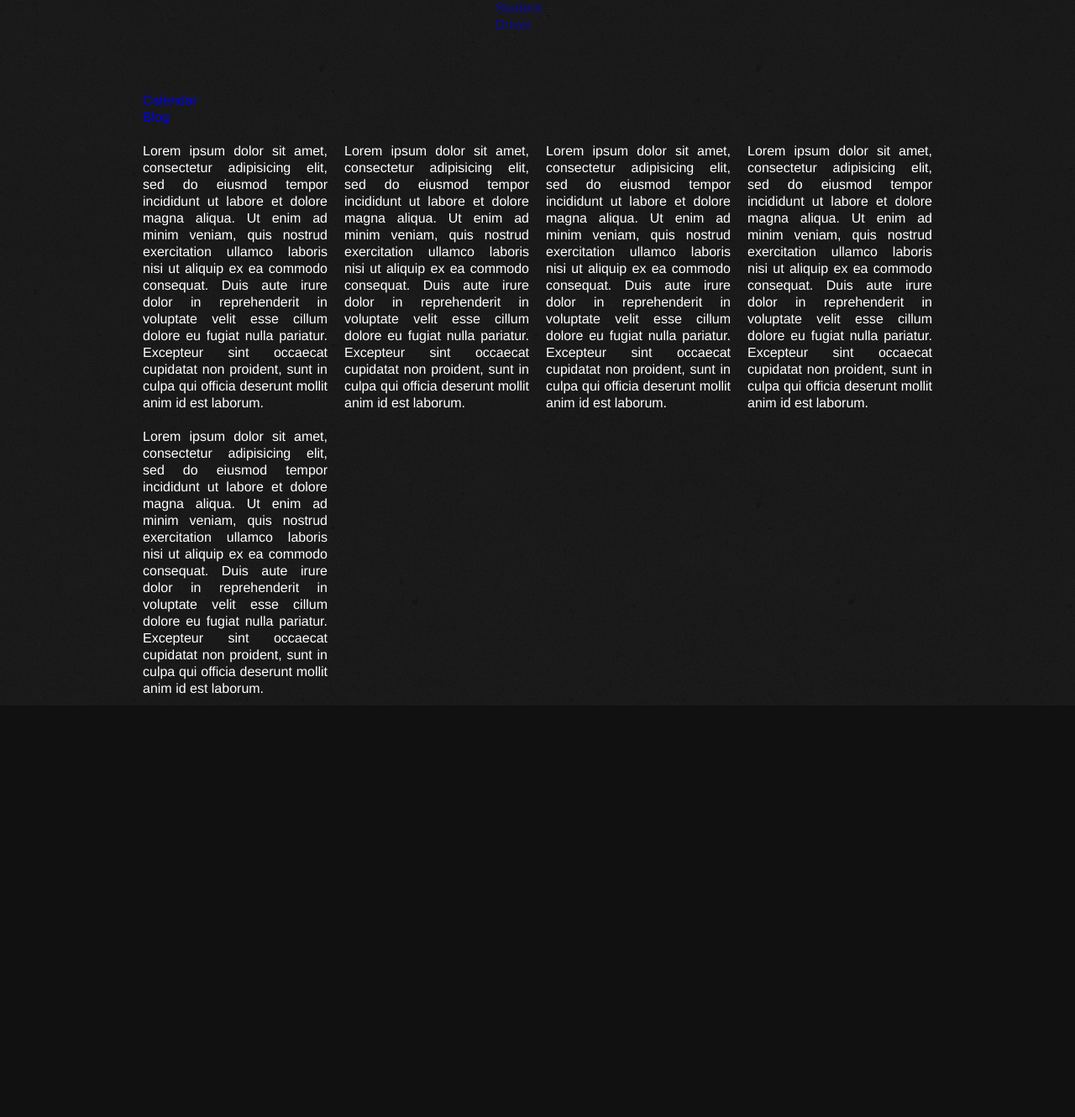
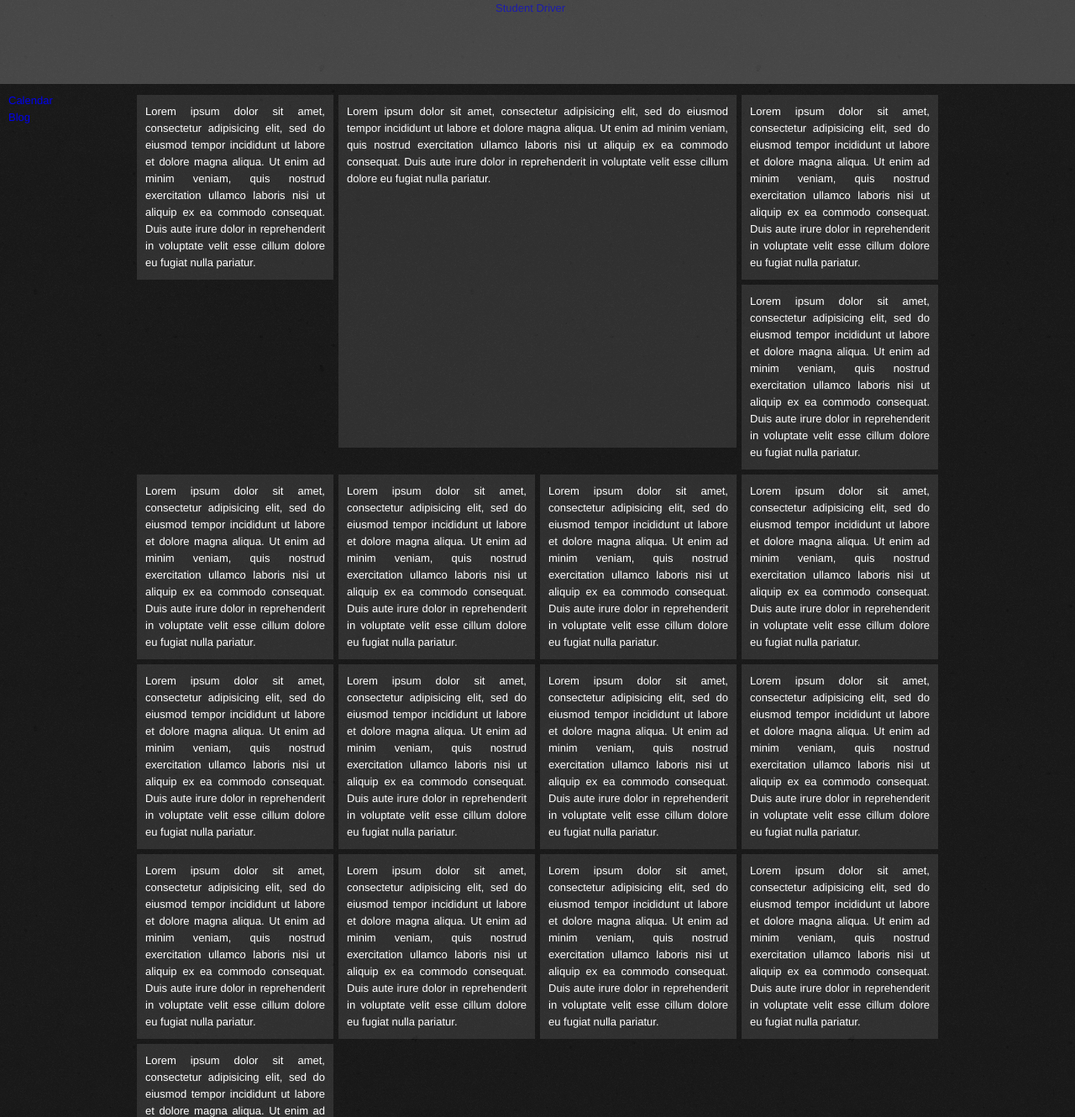
Before and after one commit to wanderingmatt/student-driver, a plain HTML site: page index.html in a window 1280 px wide. Shown: the top 1330 px of the page at 84% size. Before the commit the page ends 840 px from the top, so only its background shows below. Drawn offline with Linux system fonts and the light colour scheme.

Commit message:
Basic layout ahead of masonry.

```diff
--- a/index.html
+++ b/index.html
@@ -16,21 +16,93 @@
     </ul>
   </nav>
   <section>
+    <ul>
+      <li>
         <article>
-      <p>Lorem ipsum dolor sit amet, consectetur adipisicing elit, sed do eiusmod tempor incididunt ut labore et dolore magna aliqua. Ut enim ad minim veniam, quis nostrud exercitation ullamco laboris nisi ut aliquip ex ea commodo consequat. Duis aute irure dolor in reprehenderit in voluptate velit esse cillum dolore eu fugiat nulla pariatur. Excepteur sint occaecat cupidatat non proident, sunt in culpa qui officia deserunt mollit anim id est laborum.</p>
+          <p>Lorem ipsum dolor sit amet, consectetur adipisicing elit, sed do eiusmod tempor incididunt ut labore et dolore magna aliqua. Ut enim ad minim veniam, quis nostrud exercitation ullamco laboris nisi ut aliquip ex ea commodo consequat. Duis aute irure dolor in reprehenderit in voluptate velit esse cillum dolore eu fugiat nulla pariatur.</p>
         </article>
+      </li>
+      <li class="photo">
         <article>
-      <p>Lorem ipsum dolor sit amet, consectetur adipisicing elit, sed do eiusmod tempor incididunt ut labore et dolore magna aliqua. Ut enim ad minim veniam, quis nostrud exercitation ullamco laboris nisi ut aliquip ex ea commodo consequat. Duis aute irure dolor in reprehenderit in voluptate velit esse cillum dolore eu fugiat nulla pariatur. Excepteur sint occaecat cupidatat non proident, sunt in culpa qui officia deserunt mollit anim id est laborum.</p>
+          <p>Lorem ipsum dolor sit amet, consectetur adipisicing elit, sed do eiusmod tempor incididunt ut labore et dolore magna aliqua. Ut enim ad minim veniam, quis nostrud exercitation ullamco laboris nisi ut aliquip ex ea commodo consequat. Duis aute irure dolor in reprehenderit in voluptate velit esse cillum dolore eu fugiat nulla pariatur.</p>
         </article>
+      </li>
+      <li>
         <article>
-      <p>Lorem ipsum dolor sit amet, consectetur adipisicing elit, sed do eiusmod tempor incididunt ut labore et dolore magna aliqua. Ut enim ad minim veniam, quis nostrud exercitation ullamco laboris nisi ut aliquip ex ea commodo consequat. Duis aute irure dolor in reprehenderit in voluptate velit esse cillum dolore eu fugiat nulla pariatur. Excepteur sint occaecat cupidatat non proident, sunt in culpa qui officia deserunt mollit anim id est laborum.</p>
+          <p>Lorem ipsum dolor sit amet, consectetur adipisicing elit, sed do eiusmod tempor incididunt ut labore et dolore magna aliqua. Ut enim ad minim veniam, quis nostrud exercitation ullamco laboris nisi ut aliquip ex ea commodo consequat. Duis aute irure dolor in reprehenderit in voluptate velit esse cillum dolore eu fugiat nulla pariatur.</p>
         </article>
+      </li>
+      <li>
         <article>
-      <p>Lorem ipsum dolor sit amet, consectetur adipisicing elit, sed do eiusmod tempor incididunt ut labore et dolore magna aliqua. Ut enim ad minim veniam, quis nostrud exercitation ullamco laboris nisi ut aliquip ex ea commodo consequat. Duis aute irure dolor in reprehenderit in voluptate velit esse cillum dolore eu fugiat nulla pariatur. Excepteur sint occaecat cupidatat non proident, sunt in culpa qui officia deserunt mollit anim id est laborum.</p>
+          <p>Lorem ipsum dolor sit amet, consectetur adipisicing elit, sed do eiusmod tempor incididunt ut labore et dolore magna aliqua. Ut enim ad minim veniam, quis nostrud exercitation ullamco laboris nisi ut aliquip ex ea commodo consequat. Duis aute irure dolor in reprehenderit in voluptate velit esse cillum dolore eu fugiat nulla pariatur.</p>
         </article>
+      </li>
+      <li>
         <article>
-      <p>Lorem ipsum dolor sit amet, consectetur adipisicing elit, sed do eiusmod tempor incididunt ut labore et dolore magna aliqua. Ut enim ad minim veniam, quis nostrud exercitation ullamco laboris nisi ut aliquip ex ea commodo consequat. Duis aute irure dolor in reprehenderit in voluptate velit esse cillum dolore eu fugiat nulla pariatur. Excepteur sint occaecat cupidatat non proident, sunt in culpa qui officia deserunt mollit anim id est laborum.</p>
+          <p>Lorem ipsum dolor sit amet, consectetur adipisicing elit, sed do eiusmod tempor incididunt ut labore et dolore magna aliqua. Ut enim ad minim veniam, quis nostrud exercitation ullamco laboris nisi ut aliquip ex ea commodo consequat. Duis aute irure dolor in reprehenderit in voluptate velit esse cillum dolore eu fugiat nulla pariatur.</p>
         </article>
+      </li>
+      <li>
+        <article>
+          <p>Lorem ipsum dolor sit amet, consectetur adipisicing elit, sed do eiusmod tempor incididunt ut labore et dolore magna aliqua. Ut enim ad minim veniam, quis nostrud exercitation ullamco laboris nisi ut aliquip ex ea commodo consequat. Duis aute irure dolor in reprehenderit in voluptate velit esse cillum dolore eu fugiat nulla pariatur.</p>
+        </article>
+      </li>
+      <li>
+        <article>
+          <p>Lorem ipsum dolor sit amet, consectetur adipisicing elit, sed do eiusmod tempor incididunt ut labore et dolore magna aliqua. Ut enim ad minim veniam, quis nostrud exercitation ullamco laboris nisi ut aliquip ex ea commodo consequat. Duis aute irure dolor in reprehenderit in voluptate velit esse cillum dolore eu fugiat nulla pariatur.</p>
+        </article>
+      </li>
+      <li>
+        <article>
+          <p>Lorem ipsum dolor sit amet, consectetur adipisicing elit, sed do eiusmod tempor incididunt ut labore et dolore magna aliqua. Ut enim ad minim veniam, quis nostrud exercitation ullamco laboris nisi ut aliquip ex ea commodo consequat. Duis aute irure dolor in reprehenderit in voluptate velit esse cillum dolore eu fugiat nulla pariatur.</p>
+        </article>
+      </li>
+      <li>
+        <article>
+          <p>Lorem ipsum dolor sit amet, consectetur adipisicing elit, sed do eiusmod tempor incididunt ut labore et dolore magna aliqua. Ut enim ad minim veniam, quis nostrud exercitation ullamco laboris nisi ut aliquip ex ea commodo consequat. Duis aute irure dolor in reprehenderit in voluptate velit esse cillum dolore eu fugiat nulla pariatur.</p>
+        </article>
+      </li>
+      <li>
+        <article>
+          <p>Lorem ipsum dolor sit amet, consectetur adipisicing elit, sed do eiusmod tempor incididunt ut labore et dolore magna aliqua. Ut enim ad minim veniam, quis nostrud exercitation ullamco laboris nisi ut aliquip ex ea commodo consequat. Duis aute irure dolor in reprehenderit in voluptate velit esse cillum dolore eu fugiat nulla pariatur.</p>
+        </article>
+      </li>
+      <li>
+        <article>
+          <p>Lorem ipsum dolor sit amet, consectetur adipisicing elit, sed do eiusmod tempor incididunt ut labore et dolore magna aliqua. Ut enim ad minim veniam, quis nostrud exercitation ullamco laboris nisi ut aliquip ex ea commodo consequat. Duis aute irure dolor in reprehenderit in voluptate velit esse cillum dolore eu fugiat nulla pariatur.</p>
+        </article>
+      </li>
+      <li>
+        <article>
+          <p>Lorem ipsum dolor sit amet, consectetur adipisicing elit, sed do eiusmod tempor incididunt ut labore et dolore magna aliqua. Ut enim ad minim veniam, quis nostrud exercitation ullamco laboris nisi ut aliquip ex ea commodo consequat. Duis aute irure dolor in reprehenderit in voluptate velit esse cillum dolore eu fugiat nulla pariatur.</p>
+        </article>
+      </li>
+      <li>
+        <article>
+          <p>Lorem ipsum dolor sit amet, consectetur adipisicing elit, sed do eiusmod tempor incididunt ut labore et dolore magna aliqua. Ut enim ad minim veniam, quis nostrud exercitation ullamco laboris nisi ut aliquip ex ea commodo consequat. Duis aute irure dolor in reprehenderit in voluptate velit esse cillum dolore eu fugiat nulla pariatur.</p>
+        </article>
+      </li>
+      <li>
+        <article>
+          <p>Lorem ipsum dolor sit amet, consectetur adipisicing elit, sed do eiusmod tempor incididunt ut labore et dolore magna aliqua. Ut enim ad minim veniam, quis nostrud exercitation ullamco laboris nisi ut aliquip ex ea commodo consequat. Duis aute irure dolor in reprehenderit in voluptate velit esse cillum dolore eu fugiat nulla pariatur.</p>
+        </article>
+      </li>
+      <li>
+        <article>
+          <p>Lorem ipsum dolor sit amet, consectetur adipisicing elit, sed do eiusmod tempor incididunt ut labore et dolore magna aliqua. Ut enim ad minim veniam, quis nostrud exercitation ullamco laboris nisi ut aliquip ex ea commodo consequat. Duis aute irure dolor in reprehenderit in voluptate velit esse cillum dolore eu fugiat nulla pariatur.</p>
+        </article>
+      </li>
+      <li>
+        <article>
+          <p>Lorem ipsum dolor sit amet, consectetur adipisicing elit, sed do eiusmod tempor incididunt ut labore et dolore magna aliqua. Ut enim ad minim veniam, quis nostrud exercitation ullamco laboris nisi ut aliquip ex ea commodo consequat. Duis aute irure dolor in reprehenderit in voluptate velit esse cillum dolore eu fugiat nulla pariatur.</p>
+        </article>
+      </li>
+      <li>
+        <article>
+          <p>Lorem ipsum dolor sit amet, consectetur adipisicing elit, sed do eiusmod tempor incididunt ut labore et dolore magna aliqua. Ut enim ad minim veniam, quis nostrud exercitation ullamco laboris nisi ut aliquip ex ea commodo consequat. Duis aute irure dolor in reprehenderit in voluptate velit esse cillum dolore eu fugiat nulla pariatur.</p>
+        </article>
+      </li>
+    </ul>
   </section>
 </body>
 
--- a/stylesheets/styles.css
+++ b/stylesheets/styles.css
@@ -7,7 +7,7 @@ AUTHOR: Matthew Anderson => http://matthew-anderson.net
 body {
   background: #111 url("../images/bg.png");
   color: #fff;
-  font: normal 16px/20px 'Helvetica Neue', sans-serif;
+  font: normal 13px/20px 'Helvetica Neue', sans-serif;
 }
 
 a {
@@ -17,8 +17,12 @@ a {
 /* =LAYOUT */
 
 nav {
+  background: rgba(255, 255, 255, .2);
+  height: 100px;
   margin: 0 auto;
-  width: 960px;
+  left: 0;
+  position: fixed;
+  right: 0;
 }
 
 nav ul {
@@ -27,15 +31,26 @@ nav ul {
 
 section {
   margin: 0 auto;
+  padding-top: 110px;
   width: 960px;
 }
 
+section li {
+  float: left;
+  margin: 3px;
+  text-align: justify;
+  width: 234px;
+}
+
+section li.photo { width: 474px; }
+
 article {
-  float: left;
-  margin: 10px;
-  text-align: justify;
-  width: 220px;
+  background: rgba(255, 255, 255, .1);
+  min-height: 200px;
+  padding: 10px;
 }
+
+.photo article { min-height: 400px; }
 
 /* =LOGO */
 
```
Lines whose indentation alone changed are shown as unchanged.
